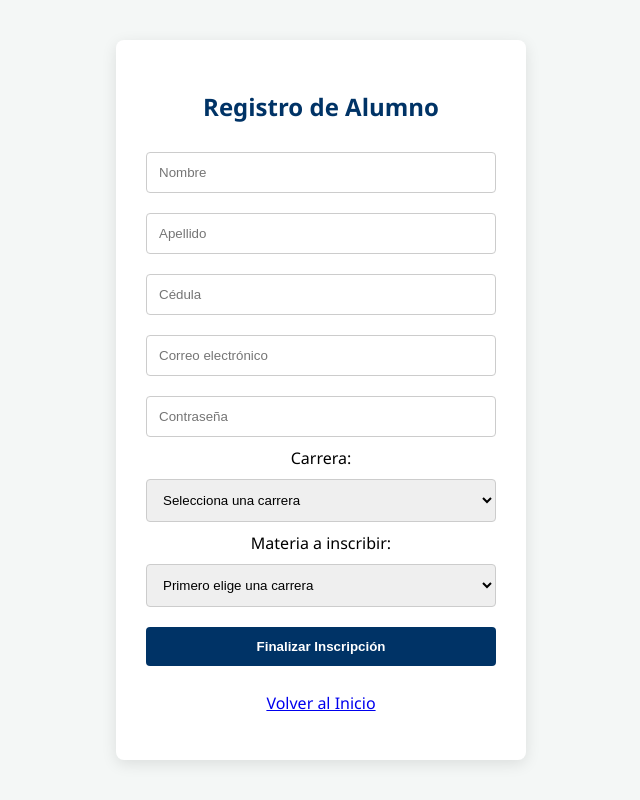
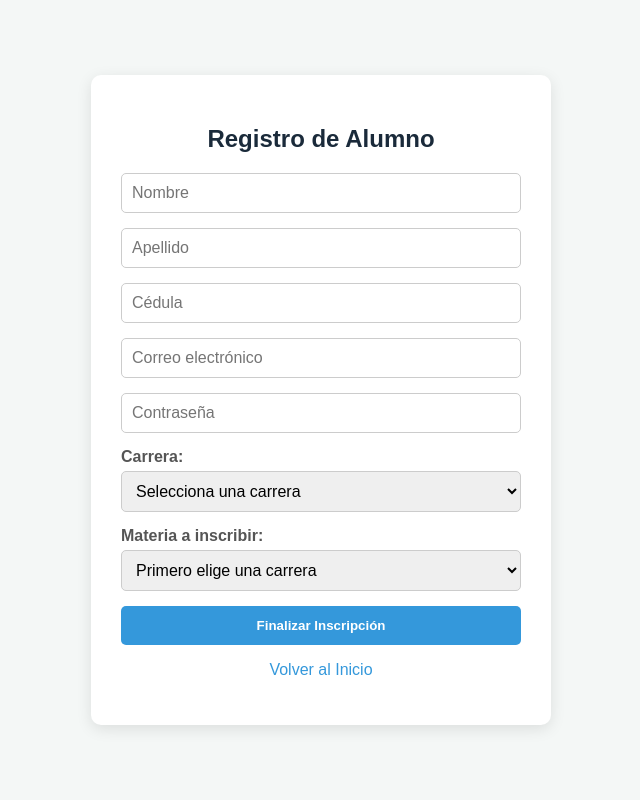
Before and after one commit to TrvpChylt/Sistema_Universidad, a Flask app: page /registro in a window 1280 px wide. Shown: the whole page, without its empty margins (319-959 px from the left). Run offline with Flask 3, Linux system fonts and the light colour scheme; data that the repository does not hold is empty.

Commit message:
Correccion de nombres de columnas y rutas

```diff
--- a/app.py
+++ b/app.py
@@ -47,9 +47,9 @@ def formulario_registro():
 @app.route('/obtener_materias/<int:id_carrera>')
 def obtener_materias(id_carrera):
     conn = get_db_connection()
-    materias = conn.execute("SELECT id, nombre_materia FROM materias WHERE id_carrera = ?", (id_carrera,)).fetchall()
+    # Cambiamos "id_carrera" por "carrera_id" que es como lo pusiste en el script de la DB
+    materias = conn.execute("SELECT id, nombre_materia FROM materias WHERE carrera_id = ?", (id_carrera,)).fetchall()
     conn.close()
-    # Convertimos los resultados de SQLite a una lista de diccionarios para JSON
     return jsonify([dict(ix) for ix in materias])
 
 @app.route('/procesar_registro', methods=['POST'])
--- a/schema.sql
+++ b/schema.sql
@@ -7,8 +7,8 @@ CREATE TABLE IF NOT EXISTS alumnos (
     id INTEGER PRIMARY KEY AUTOINCREMENT,
     nombre TEXT NOT NULL,
     apellido TEXT NOT NULL,
-    cedula TEXT NOT NULL,
-    correo TEXT NOT NULL,
+    cedula TEXT UNIQUE NOT NULL,
+    correo TEXT UNIQUE NOT NULL,
     clave TEXT NOT NULL,
     id_carrera INTEGER,
     FOREIGN KEY (id_carrera) REFERENCES carreras_universitarias (id)
--- a/static/Inscripcion.css
+++ b/static/Inscripcion.css
@@ -1,6 +1,6 @@
 body {
-    font-family: 'Segoe UI', Tahoma, Geneva, Verdana, sans-serif;
-    background-color: #f4f7f6; /* Color gris claro universitario */
+    background-color: #f4f7f6;
+    font-family: Arial, sans-serif;
     display: flex;
     justify-content: center;
     align-items: center;
@@ -11,29 +11,35 @@ body {
 .contenedor_registro {
     background: white;
     padding: 30px;
-    border-radius: 8px;
-    box-shadow: 0px 4px 15px rgba(0,0,0,0.1);
-    width: 350px;
-    text-align: center;
+    border-radius: 10px;
+    box-shadow: 0 4px 15px rgba(0,0,0,0.1);
+    width: 100%;
+    max-width: 400px;
 }
 
-h2 { color: #003366; }
+h2 { text-align: center; color: #1a2a3a; }
 
-input, select, button {
-    width: 100%;
-    padding: 12px;
-    margin: 10px 0;
+form { display: flex; flex-direction: column; gap: 15px; }
+
+input, select {
+    padding: 10px;
     border: 1px solid #ccc;
-    border-radius: 4px;
-    box-sizing: border-box;
+    border-radius: 5px;
+    font-size: 16px;
 }
 
+label { font-weight: bold; margin-bottom: -10px; color: #555; }
+
 button {
-    background-color: #003366;
+    background-color: #3498db;
     color: white;
     border: none;
+    padding: 12px;
+    border-radius: 5px;
     cursor: pointer;
     font-weight: bold;
 }
 
-button:hover { background-color: #00509e; }
+button:hover { background-color: #2980b9; }
+
+a { text-align: center; display: block; margin-top: 15px; color: #3498db; text-decoration: none; }
```
